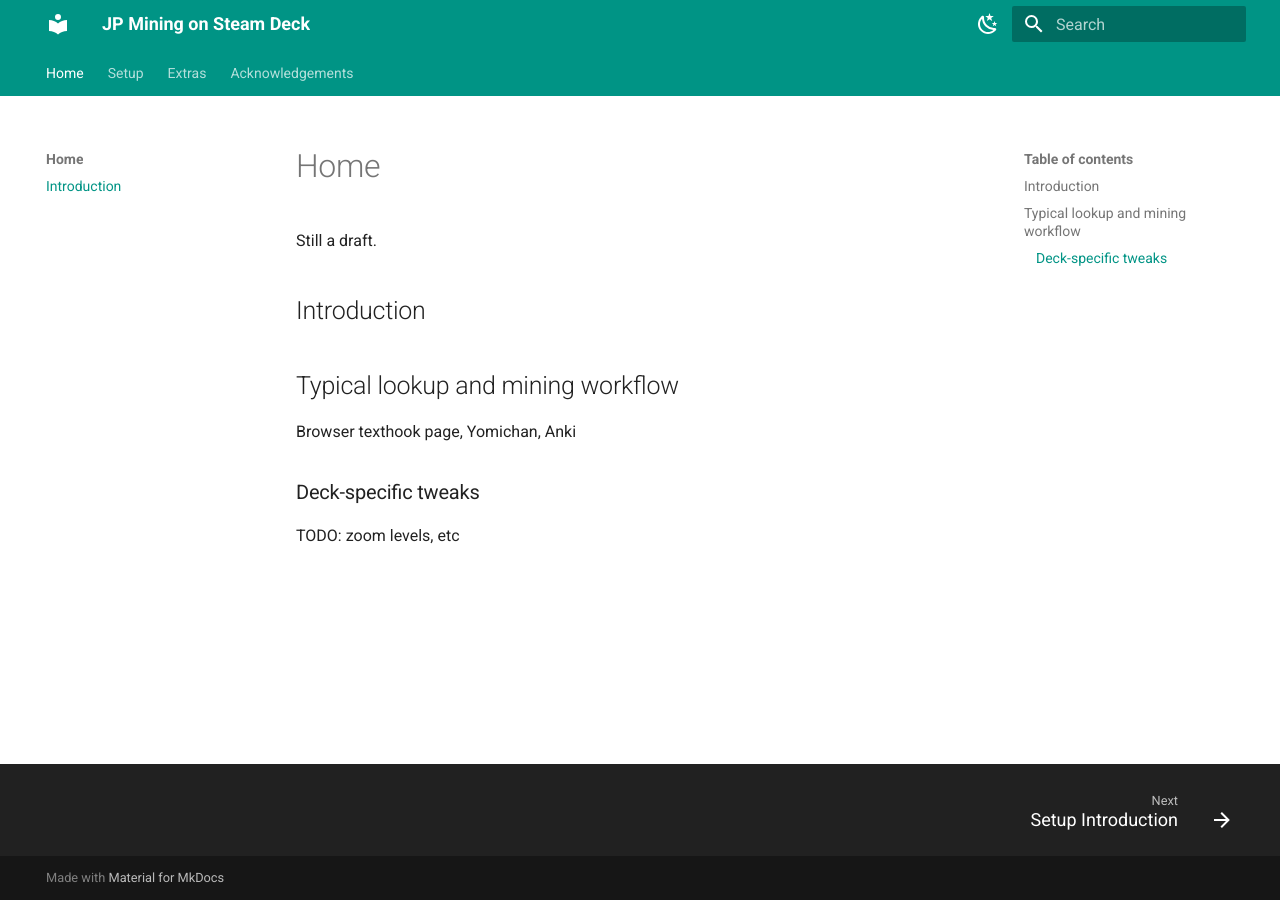
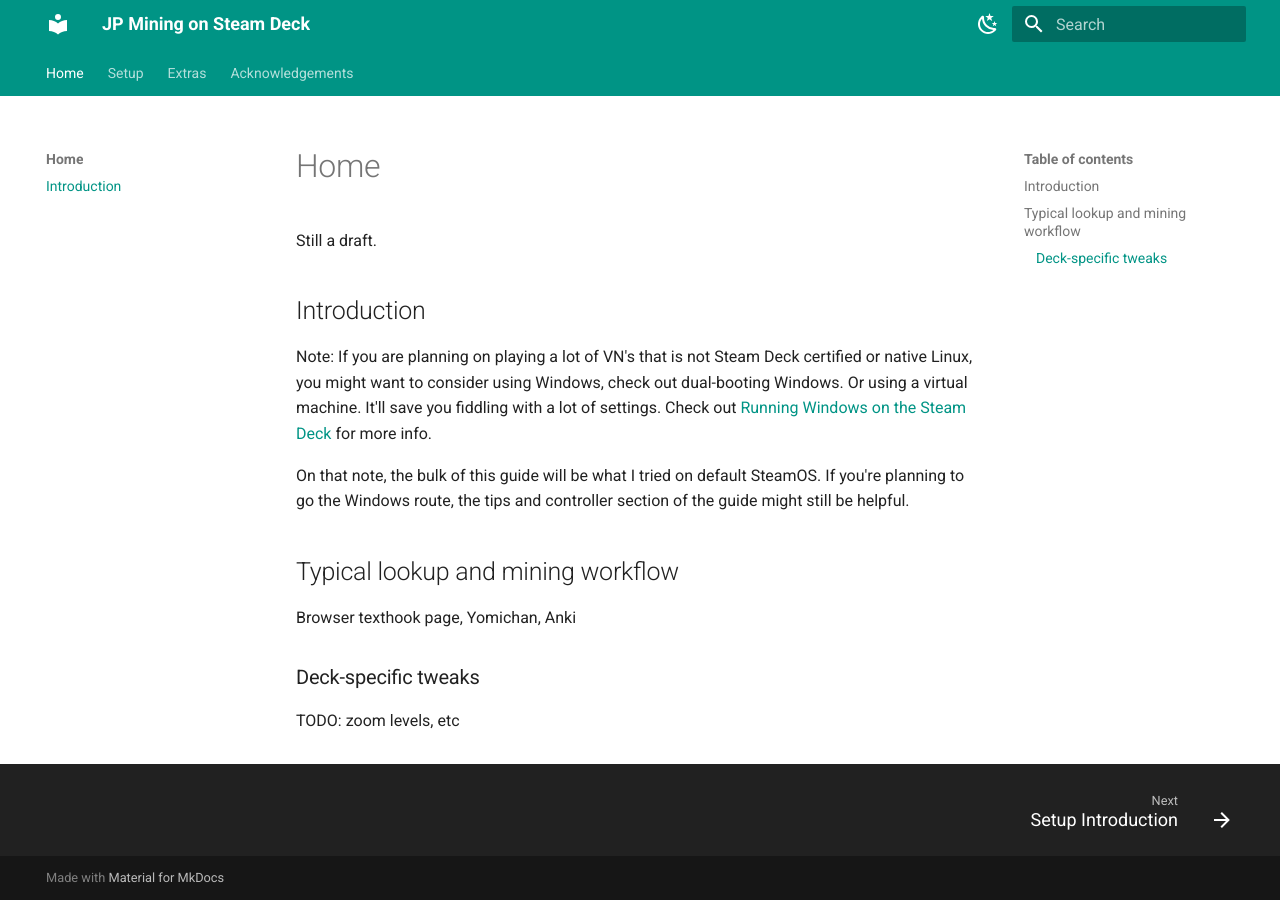
Before and after one commit to aka-baka/deck-mining, an MkDocs documentation site: the page built from docs/deck-mining/index.md, in a window 1280 px wide. Built offline with MkDocs 1.6.1 and Material for MkDocs 9.7.7, drawn with Linux system fonts in a browser that asks for light colours.

Commit message:
Update index.md

```diff
--- a/docs/deck-mining/index.md
+++ b/docs/deck-mining/index.md
@@ -3,6 +3,10 @@
 Still a draft.
 
 ## Introduction
+
+Note: If you are planning on playing a lot of VN's that is not Steam Deck certified or native Linux, you might want to consider using Windows, check out dual-booting Windows. Or using a virtual machine. It'll save you fiddling with a lot of settings. Check out [Running Windows on the Steam Deck](runWin.md) for more info.
+
+On that note, the bulk of this guide will be what I tried on default SteamOS. If you're planning to go the Windows route, the tips and controller section of the guide might still be helpful.
 
 ## Typical lookup and mining workflow
 
```
